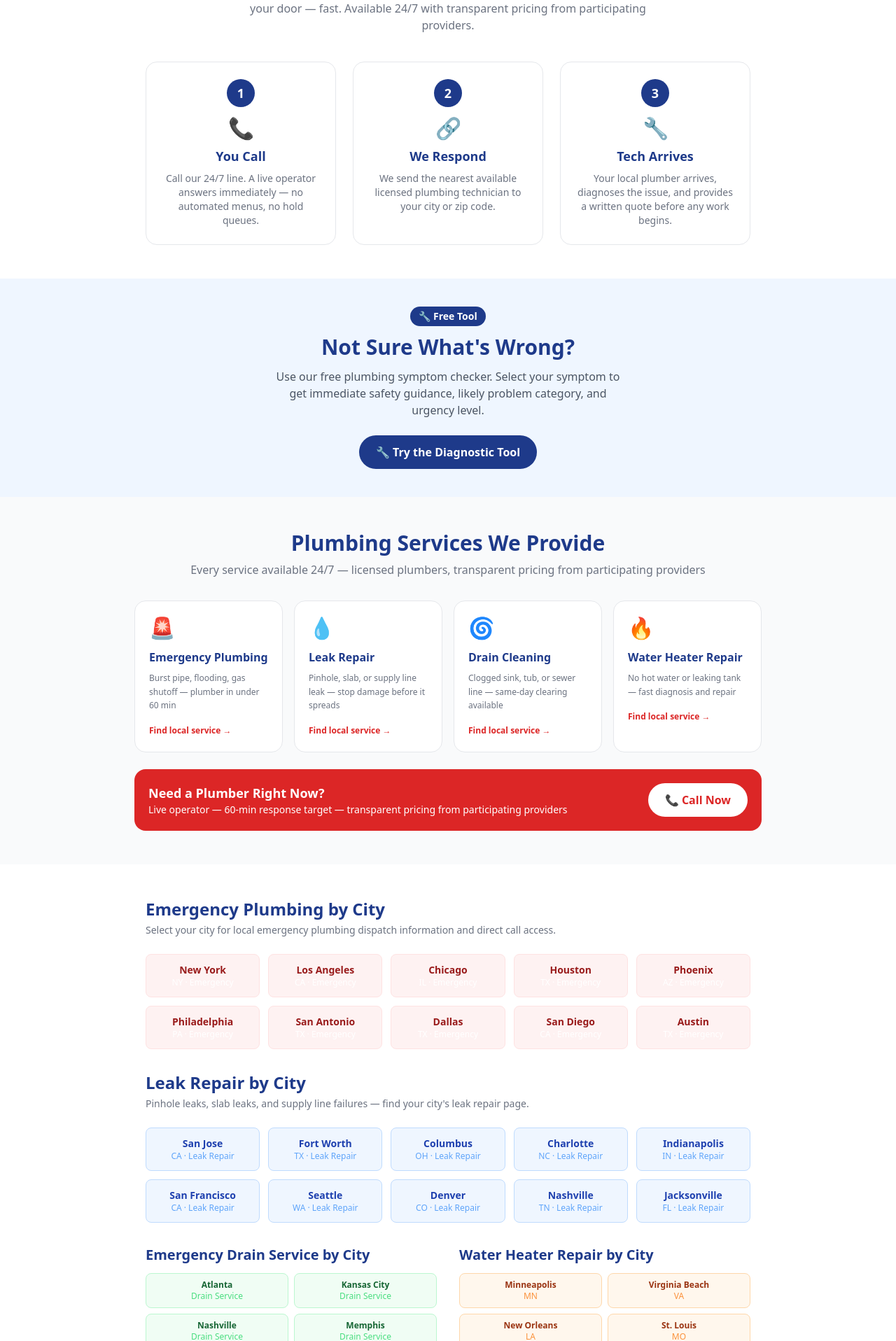
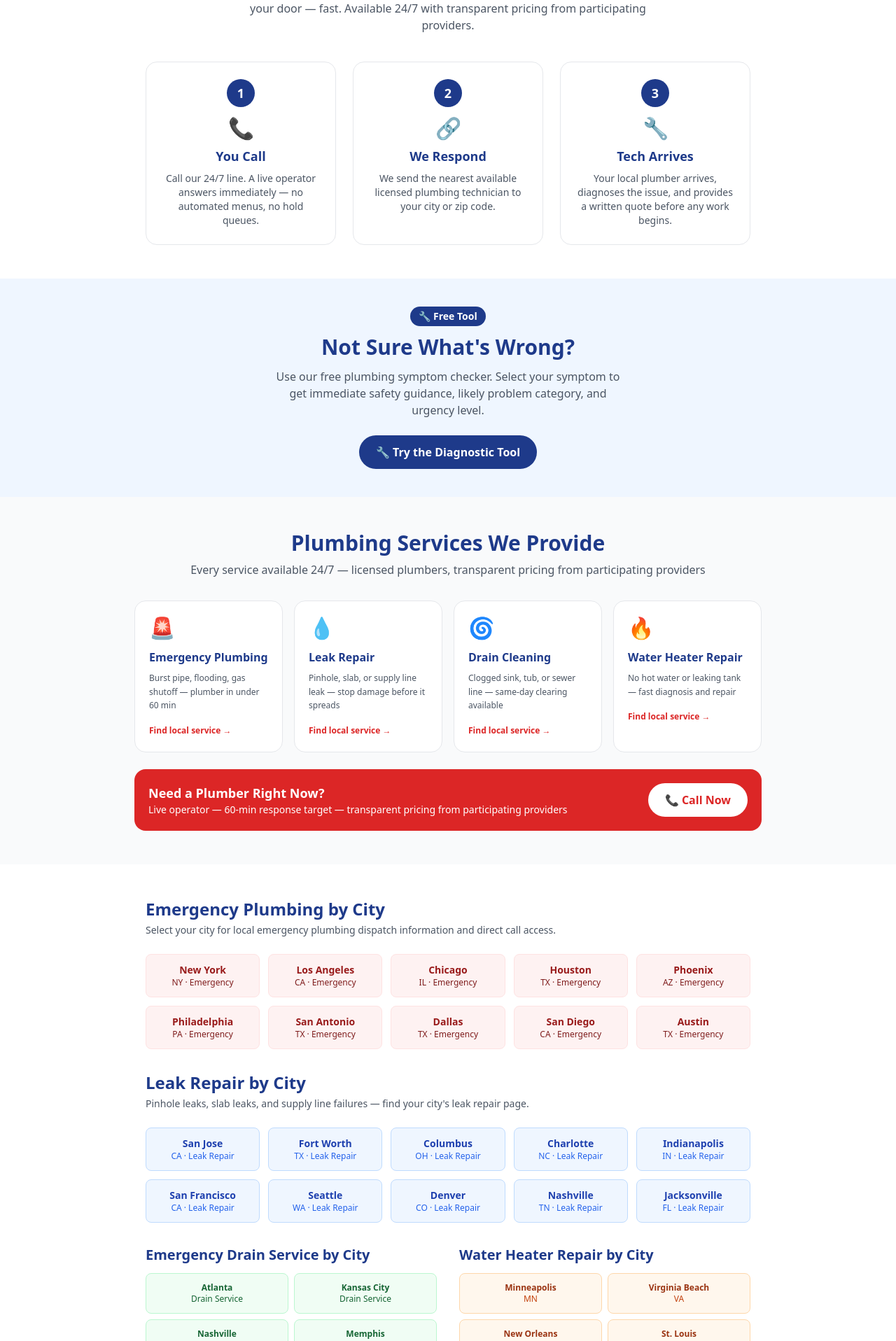
Before and after one commit to asimexports123/pseo-plumbing-site, a Next.js app: page / in a window 1280 px wide. Shown: the part 884-2800 px from the top of the page at 70% size. Built offline with nearby package versions, Linux system fonts and the light colour scheme; no server answers.

Commit message:
PageSpeed optimization: LCP 6.6s to 2.8s, Performance 58 to 84, Accessibility 88 to 96

```diff
--- a/pages/_app.js
+++ b/pages/_app.js
@@ -77,8 +77,6 @@ function MyApp({ Component, pageProps }) {
         <link rel="icon" type="image/png" sizes="32x32" href="/favicon-32x32.png?v=2" />
         <link rel="icon" type="image/png" sizes="16x16" href="/favicon-16x16.png?v=2" />
         <link rel="apple-touch-icon" href="/apple-touch-icon.svg?v=2" />
-        {/* Preconnect to third-party script origins for faster loading */}
-        <link rel="preconnect" href="https://www.googletagmanager.com" />
         {/* Theme color matches brand blue */}
         <meta name="theme-color" content="#1e3a8a" />
         {/* Prevent zoom on iOS input focus (stops layout shift) */}
@@ -88,9 +86,9 @@ function MyApp({ Component, pageProps }) {
       {/* GA4 — Google Analytics 4 with Measurement ID G-TEKZ2B3NXQ */}
       <Script
         src={`https://www.googletagmanager.com/gtag/js?id=${GA_ID}`}
-        strategy="afterInteractive"
+        strategy="lazyOnload"
       />
-      <Script id="ga4-init" strategy="afterInteractive">
+      <Script id="ga4-init" strategy="lazyOnload">
         {`
           window.dataLayer = window.dataLayer || [];
           function gtag(){dataLayer.push(arguments);}
--- a/pages/index.js
+++ b/pages/index.js
@@ -217,7 +217,7 @@ export default function Home({ totalPlaces }) {
         {/* ── HOW IT WORKS ──────────────────────────────────────── */}
         <section className="max-w-4xl mx-auto w-full px-4 py-12">
           <h2 className="text-3xl font-bold text-blue-900 text-center mb-2">How YoHomeFix Works</h2>
-          <p className="text-gray-500 text-center mb-10 max-w-xl mx-auto">
+          <p className="text-gray-600 text-center mb-10 max-w-xl mx-auto">
             Call YoHomeFix and a live operator will send a licensed, insured plumber to your door — fast. Available 24/7 with transparent pricing from participating providers.
           </p>
           <div className="grid md:grid-cols-3 gap-6">
@@ -230,7 +230,7 @@ export default function Home({ totalPlaces }) {
                 <div className="w-10 h-10 bg-blue-900 text-white rounded-full flex items-center justify-center font-extrabold text-lg mx-auto mb-3">{item.step}</div>
                 <p className="text-3xl mb-2">{item.icon}</p>
                 <p className="font-bold text-blue-900 text-lg mb-2">{item.title}</p>
-                <p className="text-gray-500 text-sm">{item.desc}</p>
+                <p className="text-gray-600 text-sm">{item.desc}</p>
               </div>
             ))}
           </div>
@@ -257,7 +257,7 @@ export default function Home({ totalPlaces }) {
         <section className="bg-gray-50 px-4 py-12">
           <div className="max-w-4xl mx-auto">
             <h2 className="text-3xl font-bold text-blue-900 text-center mb-2">Plumbing Services We Provide</h2>
-            <p className="text-gray-500 text-center mb-8">Every service available 24/7 — licensed plumbers, transparent pricing from participating providers</p>
+            <p className="text-gray-600 text-center mb-8">Every service available 24/7 — licensed plumbers, transparent pricing from participating providers</p>
             <div className="grid sm:grid-cols-2 md:grid-cols-4 gap-4 mb-6">
               {[
                 { icon: '🚨', slug: 'emergency',           name: 'Emergency Plumbing',    urgency: 'Burst pipe, flooding, gas shutoff — plumber in under 60 min',   city: 'New York' },
@@ -272,7 +272,7 @@ export default function Home({ totalPlaces }) {
                 >
                   <p className="text-3xl mb-3">{s.icon}</p>
                   <p className="font-extrabold text-blue-900 text-base mb-2 group-hover:text-brand">{s.name}</p>
-                  <p className="text-gray-500 text-xs leading-relaxed mb-3">{s.urgency}</p>
+                  <p className="text-gray-600 text-xs leading-relaxed mb-3">{s.urgency}</p>
                   <span className="text-brand text-xs font-bold group-hover:underline">Find local service →</span>
                 </Link>
               ))}
@@ -298,7 +298,7 @@ export default function Home({ totalPlaces }) {
         {/* ── EMERGENCY SERVICE CLUSTER ─────────────────────────── */}
         <section className="max-w-4xl mx-auto w-full px-4 py-12">
           <h2 className="text-2xl font-bold text-blue-900 mb-1">Emergency Plumbing by City</h2>
-          <p className="text-gray-500 text-sm mb-6">Select your city for local emergency plumbing dispatch information and direct call access.</p>
+          <p className="text-gray-600 text-sm mb-6">Select your city for local emergency plumbing dispatch information and direct call access.</p>
           <div className="grid grid-cols-2 md:grid-cols-5 gap-3 mb-8">
             {TOP_CITIES.map((name) => {
               const city = SEED_CITIES.find((c) => c.name === name);
@@ -310,14 +310,14 @@ export default function Home({ totalPlaces }) {
                   className="p-3 bg-brand-pale border border-brand-soft rounded-lg hover:border-brand hover:bg-white text-center no-underline transition-all"
                 >
                   <p className="font-semibold text-brand-text text-sm">{name}</p>
-                  <p className="text-white text-xs">{city.stateCode} · Emergency</p>
+                  <p className="text-brand-muted text-xs">{city.stateCode} · Emergency</p>
                 </Link>
               );
             })}
           </div>
 
           <h2 className="text-2xl font-bold text-blue-900 mb-1">Leak Repair by City</h2>
-          <p className="text-gray-500 text-sm mb-6">Pinhole leaks, slab leaks, and supply line failures — find your city&apos;s leak repair page.</p>
+          <p className="text-gray-600 text-sm mb-6">Pinhole leaks, slab leaks, and supply line failures — find your city&apos;s leak repair page.</p>
           <div className="grid grid-cols-2 md:grid-cols-5 gap-3 mb-8">
             {LEAK_CITIES.map((name) => {
               const city = SEED_CITIES.find((c) => c.name === name);
@@ -329,7 +329,7 @@ export default function Home({ totalPlaces }) {
                   className="p-3 bg-blue-50 border border-blue-200 rounded-lg hover:border-blue-500 hover:bg-blue-100 text-center no-underline transition-all"
                 >
                   <p className="font-semibold text-blue-800 text-sm">{name}</p>
-                  <p className="text-blue-400 text-xs">{city.stateCode} · Leak Repair</p>
+                  <p className="text-blue-600 text-xs">{city.stateCode} · Leak Repair</p>
                 </Link>
               );
             })}
@@ -345,10 +345,10 @@ export default function Home({ totalPlaces }) {
                   if (!city) return null;
                   return (
                     <Link key={name} href={`/${buildSlug(cityToSlug(name), 'drain-cleaning')}`}
-                      className="p-2 bg-green-50 border border-green-200 rounded-lg hover:border-green-500 text-center no-underline transition-all"
+                      className="p-3 bg-green-50 border border-green-200 rounded-lg hover:border-green-500 text-center no-underline transition-all"
                       title={`Emergency drain service in ${name}`}>
                       <p className="font-semibold text-green-800 text-xs">{name}</p>
-                      <p className="text-green-400 text-xs">Drain Service</p>
+                      <p className="text-green-800 text-xs">Drain Service</p>
                     </Link>
                   );
                 })}
@@ -362,9 +362,9 @@ export default function Home({ totalPlaces }) {
                   if (!city) return null;
                   return (
                     <Link key={name} href={`/${buildSlug(cityToSlug(name), 'water-heater-repair')}`}
-                      className="p-2 bg-orange-50 border border-orange-200 rounded-lg hover:border-orange-500 text-center no-underline transition-all">
+                      className="p-3 bg-orange-50 border border-orange-200 rounded-lg hover:border-orange-500 text-center no-underline transition-all">
                       <p className="font-semibold text-orange-800 text-xs">{name}</p>
-                      <p className="text-orange-400 text-xs">{city.stateCode}</p>
+                      <p className="text-orange-700 text-xs">{city.stateCode}</p>
                     </Link>
                   );
                 })}
@@ -377,7 +377,7 @@ export default function Home({ totalPlaces }) {
         <section className="bg-gray-50 px-4 py-12">
           <div className="max-w-4xl mx-auto">
             <h2 className="text-3xl font-bold text-blue-900 text-center mb-2">19,000+ Cities & Towns Covered Nationwide</h2>
-            <p className="text-gray-500 text-center mb-8">Featured Cities Across the USA — selected locations below, browse all {totalPlaces.toLocaleString()}+ on our full directory</p>
+            <p className="text-gray-600 text-center mb-8">Featured Cities Across the USA — selected locations below, browse all {totalPlaces.toLocaleString()}+ on our full directory</p>
             <div className="grid grid-cols-2 md:grid-cols-4 gap-3">
               {SEED_CITIES.map((city) => {
                 const slug = buildSlug(cityToSlug(city.name), 'emergency');
@@ -404,7 +404,7 @@ export default function Home({ totalPlaces }) {
         {/* ── COST GUIDES HUB ─────────────────────────────────── */}
         <section className="max-w-4xl mx-auto w-full px-4 py-12">
           <h2 className="text-2xl font-bold text-blue-900 mb-2 text-center">Plumbing Cost Guides</h2>
-          <p className="text-gray-500 text-center mb-6 max-w-xl mx-auto">
+          <p className="text-gray-600 text-center mb-6 max-w-xl mx-auto">
             See city-adjusted pricing for common services before you call.
           </p>
           <div className="grid grid-cols-2 md:grid-cols-5 gap-3">
@@ -416,7 +416,7 @@ export default function Home({ totalPlaces }) {
                 title={`Plumbing cost guide for ${name}`}
               >
                 <p className="font-semibold text-yellow-800 text-sm">{name}</p>
-                <p className="text-yellow-600 text-xs">Cost guide</p>
+                <p className="text-yellow-700 text-xs">Cost guide</p>
               </Link>
             ))}
           </div>
@@ -519,7 +519,7 @@ export default function Home({ totalPlaces }) {
         <section className="bg-gray-50 px-4 py-12">
           <div className="max-w-4xl mx-auto">
             <h2 className="text-3xl font-bold text-blue-900 text-center mb-2">What Homeowners Experience</h2>
-            <p className="text-gray-500 text-center mb-8 max-w-xl mx-auto">Representative experiences from homeowners who used YoHomeFix. Individual results may vary.</p>
+            <p className="text-gray-600 text-center mb-8 max-w-xl mx-auto">Representative experiences from homeowners who used YoHomeFix. Individual results may vary.</p>
             <div className="grid md:grid-cols-2 gap-4">
               {[
                 { quote: 'The technician arrived within the hour. Diagnosed the burst pipe immediately and had the repair done before it caused further damage.', label: 'Emergency Pipe Repair' },
@@ -575,7 +575,7 @@ export default function Home({ totalPlaces }) {
                   <span>YoHomeFix</span>
                 </p>
                 <p className="text-gray-400 text-xs mb-2">24/7 Emergency Plumbing Services</p>
-                <a href="tel:1" onClick={() => trackCall('footer-home')} data-track="footer-home" className="text-white font-bold">
+                <a href="tel:1" onClick={() => trackCall('footer-home')} data-track="footer-home" className="text-white font-bold underline underline-offset-4">
                   Call Now — 24/7
                 </a>
               </div>
@@ -654,7 +654,7 @@ export default function Home({ totalPlaces }) {
           <div className="max-w-4xl mx-auto border-t border-gray-800 pt-4 text-center text-sm">
             <p className="mb-2">© {new Date().getFullYear()} YoHomeFix. All rights reserved.</p>
             <p className="mb-2">Same-day and 24/7 emergency services are subject to provider participation, location, technician availability, and demand. Availability is not guaranteed and may vary by market and appointment capacity.</p>
-            <p className="text-xs text-gray-500 leading-relaxed">Disclaimer: YoHomeFix is a free service to assist homeowners in connecting with local service providers. All contractors/providers are independent and YoHomeFix does not warrant or guarantee any work performed. It is the responsibility of the homeowner to verify that the hired contractor furnishes the necessary license and insurance required for the work being performed. All persons depicted in a photo or video are actors or models and not contractors listed on YoHomeFix.</p>
+            <p className="text-xs text-gray-400 leading-relaxed">Disclaimer: YoHomeFix is a free service to assist homeowners in connecting with local service providers. All contractors/providers are independent and YoHomeFix does not warrant or guarantee any work performed. It is the responsibility of the homeowner to verify that the hired contractor furnishes the necessary license and insurance required for the work being performed. All persons depicted in a photo or video are actors or models and not contractors listed on YoHomeFix.</p>
           </div>
         </footer>
       </div>
```
Also changed, not shown: components/EditorialFooter.js (+5 -5 lines), public/llms.txt.
